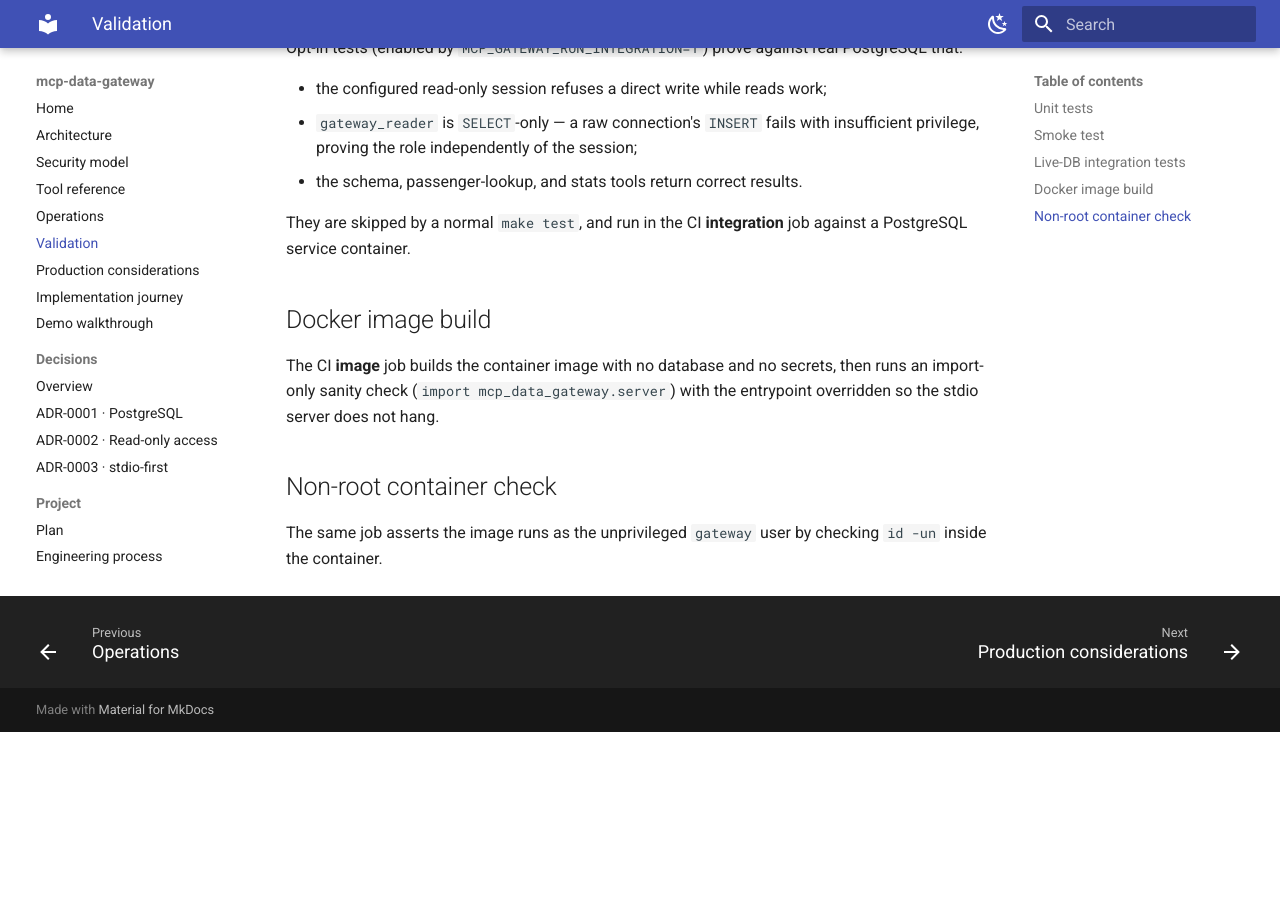
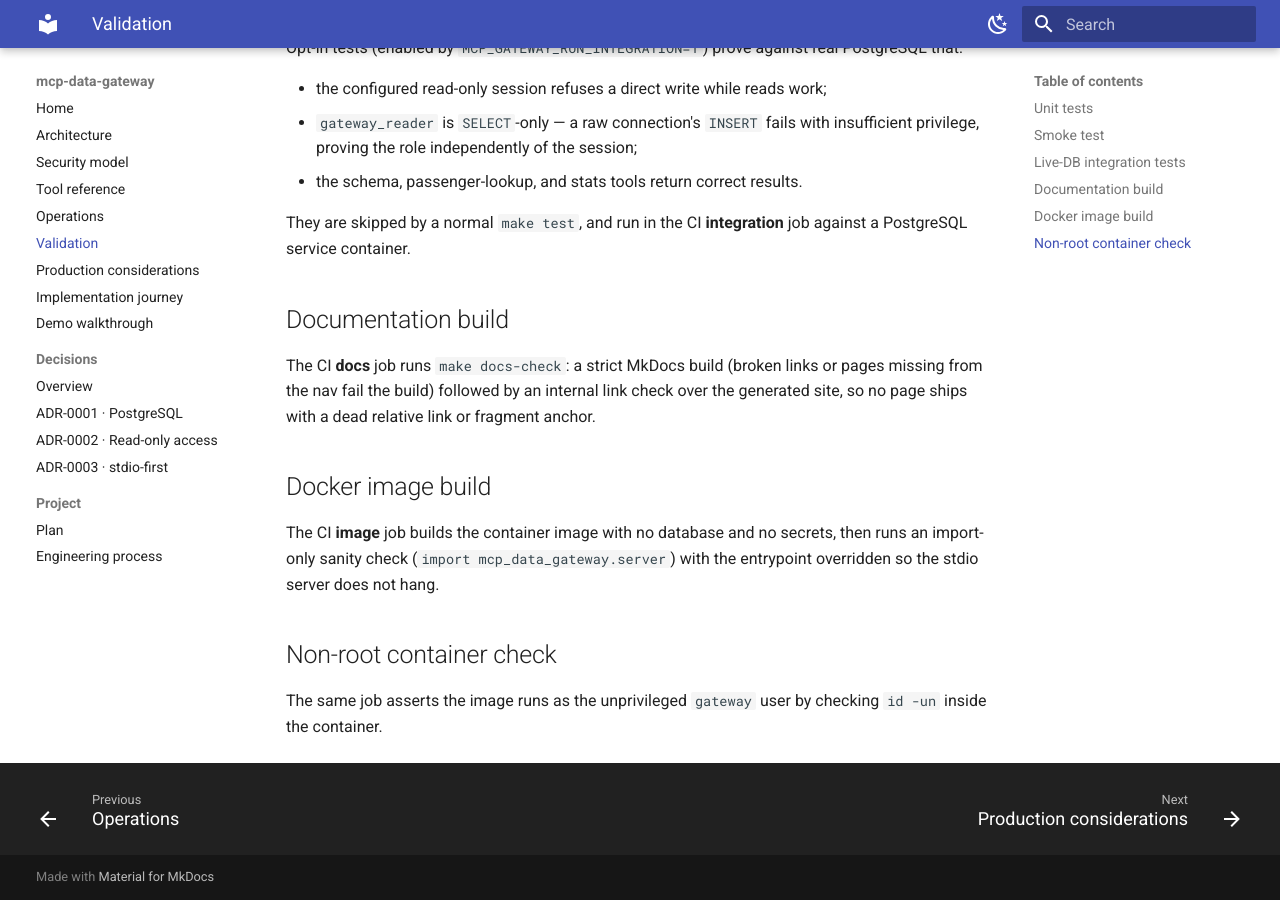
Before and after one commit to Ali-Chaghou/mcp-data-gateway, an MkDocs documentation site: the page built from docs/validation.md, in a window 1280 px wide and 900 px high, scrolled down 866 px. Built offline with MkDocs 1.6.1 and Material for MkDocs 9.7.7, drawn with Linux system fonts in a browser that asks for light colours; before the commit the page ends 1598 px from its top, so only the background shows below that.

```diff
--- a/docs/validation.md
+++ b/docs/validation.md
@@ -37,6 +37,12 @@ PostgreSQL that:
 They are skipped by a normal `make test`, and run in the CI **integration** job
 against a PostgreSQL service container.
 
+## Documentation build
+
+The CI **docs** job runs `make docs-check`: a strict MkDocs build (broken links or
+pages missing from the nav fail the build) followed by an internal link check over
+the generated site, so no page ships with a dead relative link or fragment anchor.
+
 ## Docker image build
 
 The CI **image** job builds the container image with no database and no secrets,
```
Also changed, not shown: README.md (+10 -5 lines).
